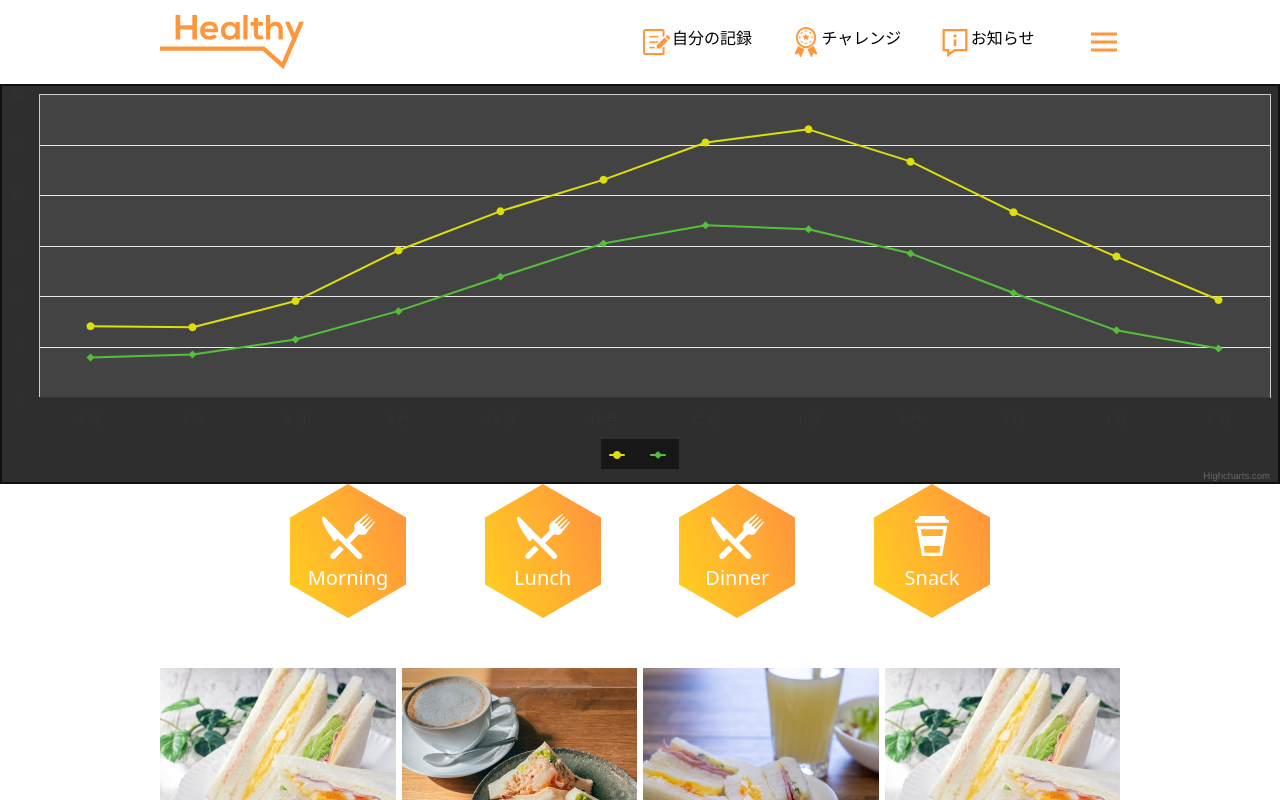
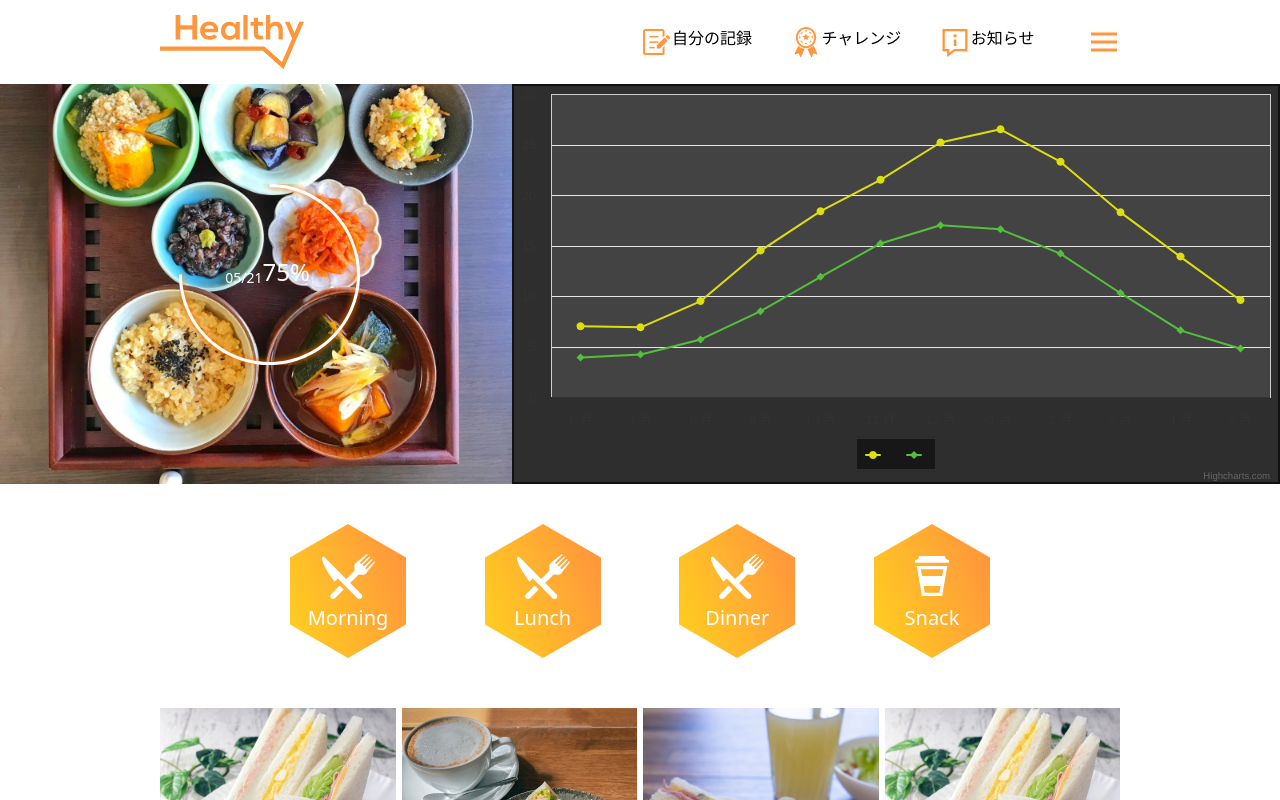
Before and after one commit to tuantran1295/health-app-arent-FE, a React (Vite) app: page / in a window 1280 px wide. Shown: the top 800 px of the page. Built offline with nearby package versions, Linux system fonts and the light colour scheme.

Commit message:
fix homepage layout

```diff
--- a/src/components/Dropdown.tsx
+++ b/src/components/Dropdown.tsx
@@ -16,14 +16,14 @@
                         return item == "コラム一覧" ? (
                             <li
                                 key={index}
-                                className="px-8 py-5 border-y-[0.1px] border-dark-500 cursor-pointer"
+                                className="px-8 py-5 border-y-[0.1px] border-dark-500 cursor-pointer hover:text-primary-400"
                             >
                                 <a href='/column'>{item}</a>
                             </li>
                         ) : (
                             <li
                                 key={index}
-                                className="px-8 py-5 border-y-[0.1px] border-dark-500 cursor-pointer"
+                                className="px-8 py-5 border-y-[0.1px] border-dark-500 cursor-pointer hover:text-primary-400"
                             >
                                 {item}
                             </li>
--- a/src/layout/Footer.tsx
+++ b/src/layout/Footer.tsx
@@ -4,7 +4,7 @@
 
 function Footer() {
     return (
-        <div className='h-[128px] bg-dark-600'>
+        <div className='h-[128px] bg-dark-600 mt-10'>
             <div className='w-3/4 h-full text-light m-auto flex items-center'>
                 {
                     FOOTER_DATA.map((item, index) => {
--- a/src/layout/Header.tsx
+++ b/src/layout/Header.tsx
@@ -1,4 +1,4 @@
-import { useState } from 'react';
+import {useState} from 'react';
 import Logo from '../../public/assets/icons/logo.svg';
 import Memo from '../../public/assets/icons/memo.svg';
 import Challenge from '../../public/assets/icons/challenge.svg';
@@ -6,6 +6,7 @@
 import Menu from '../../public/assets/icons/menu.svg';
 import Close from '../../public/assets/icons/close.svg';
 import Dropdown from '../components/Dropdown';
+import {NavLink} from "react-router-dom";
 
 const ELEMENTS = ['自分の記録', '体重グラフ', '目標', '選択中のコース', 'コラム一覧', '設定'];
 
@@ -13,34 +14,55 @@
 
     const [isOpen, setOpen] = useState<boolean>(false);
 
-    return (<div className="h-[84px] w-full bg-dark-600 m-auto">
-            <div className='w-3/4 h-full m-auto flex justify-between'>
-                <a className='flex items-center' href='/'>
-                    <img className='h-[64px] w-[144px]' src={Logo} />
+    return (
+        <div className="h-[84px] w-full bg-dark-600 m-auto">
+            <div className="w-3/4 h-full m-auto flex justify-between">
+                <a className="flex items-center" href="/">
+                    <img className="h-[64px] w-[144px]" src={Logo}/>
                 </a>
-                <div className='flex justify-between items-center w-1/2'>
-                    <div className='inline-flex text-light hover:text-primary-400 cursor-pointer mr-4'>
-                        <img className='h-[32px] w-[32px]' src={Memo} />
-                        <span>自分の記録</span>
+                <div className="flex justify-between items-center w-1/2">
+                    <div className="inline-flex text-light hover:text-primary-400 cursor-pointer mr-4">
+                        <img className="h-[32px] w-[32px]" src={Memo}/>
+                        <NavLink
+                            to="/records"
+                            className={({isActive}) => (isActive ? "text-primary-400" : "")}
+                        >
+                            自分の記録
+                        </NavLink>
                     </div>
-                    <div className='inline-flex text-light hover:text-primary-400 cursor-pointer  mr-4'>
-                        <img className='h-[32px] w-[32px]' src={Challenge} />
+                    <div className="inline-flex text-light hover:text-primary-400 cursor-pointer mr-4">
+                        <img className="h-[32px] w-[32px]" src={Challenge}/>
                         <span>チャレンジ</span>
                     </div>
-                    <div className='inline-flex text-light hover:text-primary-400 cursor-pointer mr-4'>
-                        <img className='h-[32px] w-[32px]' src={Info} />
+                    <div className="inline-flex text-light hover:text-primary-400 cursor-pointer mr-4">
+                        <img className="h-[32px] w-[32px]" src={Info}/>
                         <span>お知らせ</span>
                     </div>
-                    <div className='ml-4'>
+                    <div className="ml-4">
                         <Dropdown open={isOpen} elements={ELEMENTS}>
-                            {
-                                isOpen ? <img onClick={() => { setOpen(false) }} className='h-[32px] w-[32px] cursor-pointer' src={Close} /> : <img onClick={() => { setOpen(true) }} className='h-[32px] w-[32px] cursor-pointer' src={Menu} />
-                            }
+                            {isOpen ? (
+                                <img
+                                    onClick={() => {
+                                        setOpen(false);
+                                    }}
+                                    className="h-[32px] w-[32px] cursor-pointer"
+                                    src={Close}
+                                />
+                            ) : (
+                                <img
+                                    onClick={() => {
+                                        setOpen(true);
+                                    }}
+                                    className="h-[32px] w-[32px] cursor-pointer"
+                                    src={Menu}
+                                />
+                            )}
                         </Dropdown>
                     </div>
                 </div>
             </div>
         </div>
-    )
+    );
 }
+
 export default Header
--- a/src/mock/foods.ts
+++ b/src/mock/foods.ts
@@ -93,12 +93,12 @@
     },
     {
         category: 'Snack',
-        title: '05.21.Morning',
+        title: '05.21.Snack',
         url: l02,
     },
     {
         category: 'Snack',
-        title: '05.21.Morning',
+        title: '05.21.Snack',
         url: l01,
     },
 ];
--- a/src/pages/HomePage.tsx
+++ b/src/pages/HomePage.tsx
@@ -5,34 +5,55 @@
 import LinearButton from "../components/LinearButton.tsx";
 import Chart from "../components/Chart.tsx";
 import Layout from "../layout";
+import d01 from "/assets/images/d01.jpg";
+import threefour from "/assets/icons/threefour.svg";
 
 function HomePage() {
-    const [expand, setExpand] = useState<boolean>(false)
-    const [active, setActive] = useState<string>('all')
+    const [expand, setExpand] = useState<boolean>(false);
+    const [active, setActive] = useState<string>("all");
     return (
         <Layout>
             <div>
-                <Chart/>
-                <div className='flex mx-auto cursor-pointer items-center w-[700px] justify-between'>
-                    {categories.map(e => (
-                        <HexagonButton onClick={() => setActive(e.name)} key={e.name} type={e.type} name={e.name}/>
+                <div className="flex">
+                    <div className="flex-[40%] relative">
+                        <img src={d01} alt="d01" className="w-full object-cover h-[400px]" />
+                        <img src={threefour} alt="threefour" className="absolute top-[25%] left-[35%]" />
+                        <div className="flex absolute top-[43%] left-[44%] text-white items-end justify-center">
+                            <div className="text-sm">05/21</div>
+                            <div className="text-2xl">75%</div>
+                        </div>
+</div>
+    <div className="flex-[60%]">
+        <Chart />
+    </div>
+</div>
+    <div className="flex mx-auto cursor-pointer items-center w-[700px] justify-between mt-10">
+        {categories.map((e) => (
+            <HexagonButton
+                onClick={() => setActive(e.name)}
+                key={e.name}
+                type={e.type}
+                name={e.name}
+            />
         ))}
     </div>
-                <div className='lg:w-[960px] w-full mt-[50px] flex flex-col md:px-0 px-4 items-center mx-auto'>
-                    <div className='gap-[6px] grid lg:grid-cols-4 grid-cols-2 md:grid-cols-3'>
-                        {meal.filter(el => active !== 'all' ? el.category == active : true).slice(0, expand ? meal.length : 8).map(e => (
-                            <FoodInfo title={e.title} url={e.url}/>
+    <div className="lg:w-[960px] w-full mt-[50px] flex flex-col md:px-0 px-4 items-center mx-auto">
+        <div className="gap-[6px] grid lg:grid-cols-4 grid-cols-2 md:grid-cols-3">
+            {meal
+                .filter((el) => (active !== "all" ? el.category == active : true))
+                .slice(0, expand ? meal.length : 8)
+                .map((e) => (
+                    <FoodInfo title={e.title} url={e.url} />
                 ))}
         </div>
         {!expand && (
-                        <div onClick={() => setExpand(true)} className='mt-5 mx-auto'>
-                            <LinearButton name="記録をもっと見る"/>
+            <div onClick={() => setExpand(true)} className="mt-5 mx-auto">
+                <LinearButton name="記録をもっと見る" />
             </div>
         )}
     </div>
 </div>
 </Layout>
-    )
+);
 }
-
 export default HomePage
```
Also changed, not shown: public/Assets/icons/threefour.svg (added). Lines whose indentation alone changed are shown as unchanged.
